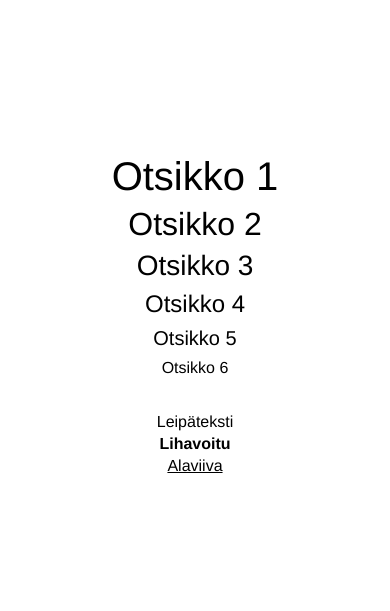
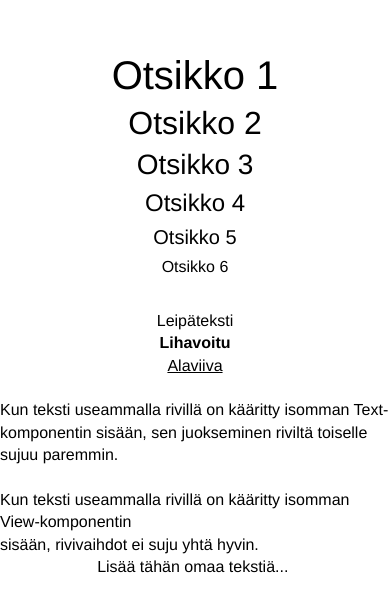
Before and after one commit to jarvisenlaura/RND-React-Native-I, a React Native app: screen / in a window 390 px wide. Shown: the part 105-716 px from the top of the page. Built offline with nearby package versions, Linux system fonts and the light colour scheme.

Commit message:
Text-komponentin ohjeita lisätty

```diff
--- a/App.js
+++ b/App.js
@@ -54,6 +54,21 @@ const App = () => (
     <MyAppText style={{textDecorationLine: "underline"}}>
       Alaviiva
     </MyAppText>
+    <MyAppText>
+      {"\n"}
+    </MyAppText>
+    <MyAppText>
+      <MyAppText>Kun teksti useammalla rivillä on kääritty isomman Text-</MyAppText>
+      <MyAppText>komponentin sisään, sen juokseminen riviltä toiselle sujuu paremmin.</MyAppText>
+    </MyAppText>
+    <MyAppText>
+      {"\n"}
+    </MyAppText>
+    <View>
+      <MyAppText>Kun teksti useammalla rivillä on kääritty isomman View-komponentin </MyAppText>
+      <MyAppText>sisään, rivivaihdot ei suju yhtä hyvin.</MyAppText>
+    </View>
+    <MyAppText>Lisää tähän omaa tekstiä... </MyAppText>
   </View>
 );
 
```
